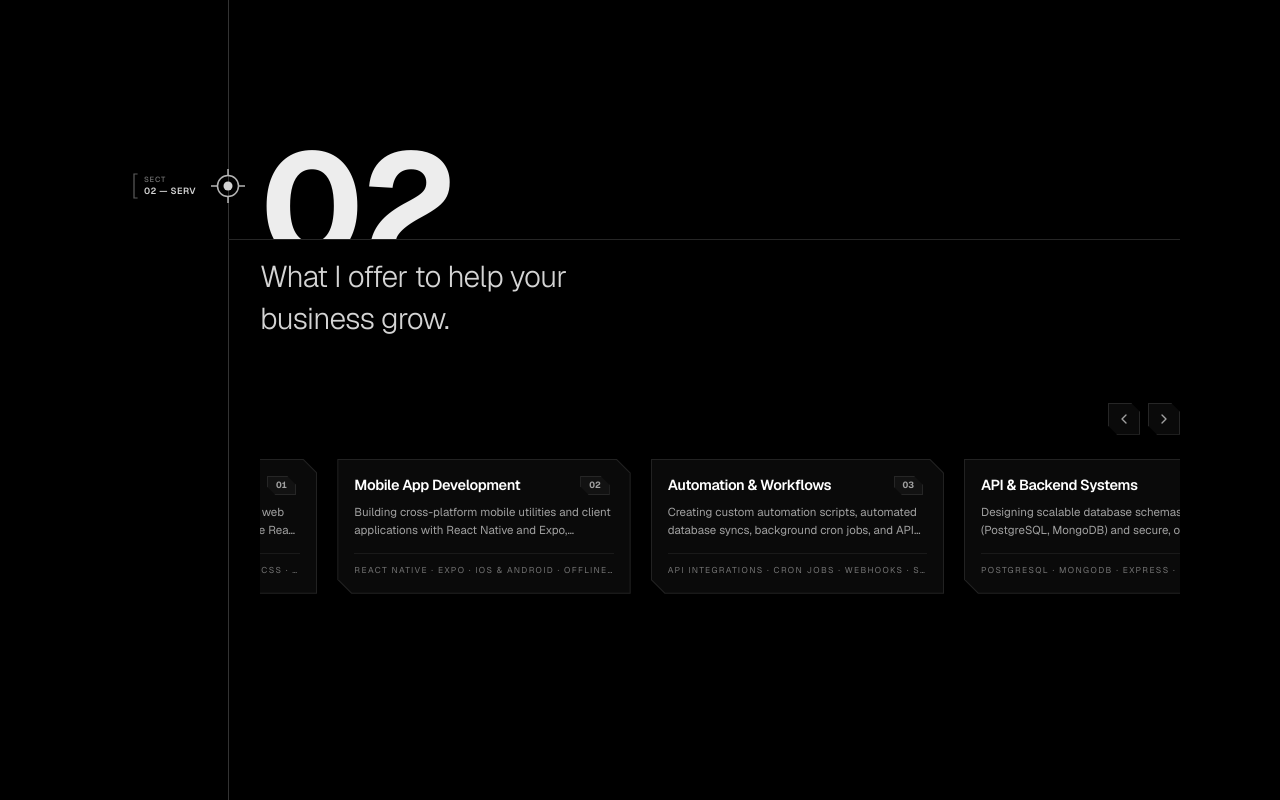
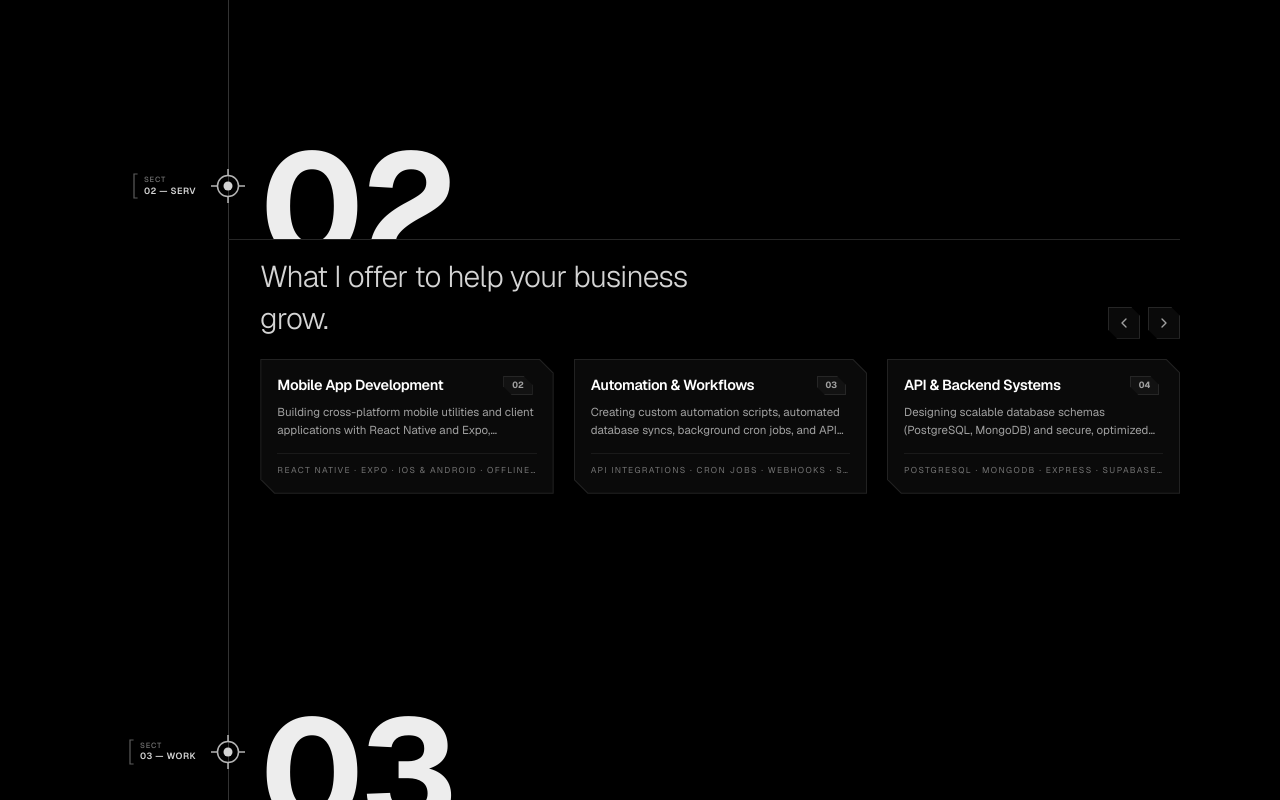
Before and after one commit to 0xp47/0xp47.github.io, a Next.js app: page / in a window 1280 px wide. Shown: the part 1640-2440 px from the top of the page. Built offline with nearby package versions, Linux system fonts and the light colour scheme.

Commit message:
fix(services): pull cards closer to header and align navigation buttons inline

```diff
--- a/src/components/sections/services-section.tsx
+++ b/src/components/sections/services-section.tsx
@@ -62,10 +62,13 @@ export function ServicesSection() {
   };
 
   return (
-    <Section id="services" eyebrow={sectionMeta.services.eyebrow} title={sectionMeta.services.title}>
-      <div className="relative w-full">
-        {/* Navigation Buttons (Top Right of Carousel) */}
-        <div className="flex justify-end gap-2 mb-6">
+    <Section
+      id="services"
+      eyebrow={sectionMeta.services.eyebrow}
+      title={sectionMeta.services.title}
+      headerMarginBottom="mb-4 sm:mb-5"
+      headerAction={
+        <div className="flex items-center gap-2">
           <button
             type="button"
             onClick={() => handleManualScroll("left")}
@@ -83,7 +86,9 @@ export function ServicesSection() {
             <ChevronRight className="size-4" />
           </button>
         </div>
-
+      }
+    >
+      <div className="relative w-full">
         {/* Carousel Container */}
         <div
           ref={scrollContainerRef}
--- a/src/components/shared/section.tsx
+++ b/src/components/shared/section.tsx
@@ -19,6 +19,8 @@ interface SectionProps {
   eyebrow?: string;
   title: string;
   children: ReactNode;
+  headerAction?: ReactNode;
+  headerMarginBottom?: string;
 }
 
 /** Maps an `id` to a stable editorial index (01, 02, ...) for the section headers. */
@@ -43,7 +45,7 @@ const sectionBadges: Record<string, { tag: string; range: string }> = {
   contact: { tag: "SECT", range: "07 — SYNC" },
 };
 
-export function Section({ id, title, children }: SectionProps) {
+export function Section({ id, title, children, headerAction, headerMarginBottom }: SectionProps) {
   const ref = useRef<HTMLElement>(null);
   const isInView = useInView(ref, { once: true, margin: "-12% 0px" });
   const prefersReducedMotion = useSafeReducedMotion();
@@ -95,7 +97,7 @@ export function Section({ id, title, children }: SectionProps) {
       {/* Content wrapper indented so content never collides with the vertical line */}
       <div className="relative z-10 pl-[80px] sm:pl-[96px] md:pl-[112px] lg:pl-[128px]">
         {/* Editorial Section Header with Badge + Node + Number + Dividing Line */}
-        <div className="mb-12 md:mb-16">
+        <div className={headerMarginBottom ?? "mb-12 md:mb-16"}>
           <div className="relative w-full">
             {/* Left bracket badge (matching the design roadmap bracket badge) */}
             {badge && (
@@ -146,10 +148,15 @@ export function Section({ id, title, children }: SectionProps) {
           </div>
 
           {/* Section Title below the line */}
-          <div className="pt-3.5 sm:pt-4 pl-6 sm:pl-7 md:pl-8 max-w-xs sm:max-w-sm md:max-w-md">
-            <h2 className="text-xl sm:text-2xl md:text-3xl font-light text-neutral-700 dark:text-neutral-300 tracking-tight leading-snug">
+          <div className="pt-3.5 sm:pt-4 pl-6 sm:pl-7 md:pl-8 flex flex-row items-end justify-between gap-4">
+            <h2 className="text-xl sm:text-2xl md:text-3xl font-light text-neutral-700 dark:text-neutral-300 tracking-tight leading-snug max-w-xs sm:max-w-sm md:max-w-md">
               {title}
             </h2>
+            {headerAction && (
+              <div className="shrink-0 flex items-center gap-2">
+                {headerAction}
+              </div>
+            )}
           </div>
         </div>
 
--- a/src/lib/github-stats.json
+++ b/src/lib/github-stats.json
@@ -3,5 +3,5 @@
   "publicRepos": 15,
   "totalStars": 7,
   "followers": 6,
-  "updatedAt": "2026-11-07T04:31:29.722Z"
+  "updatedAt": "2026-11-07T04:37:13.992Z"
 }
```
Also changed, not shown: src/lib/projects.json.
